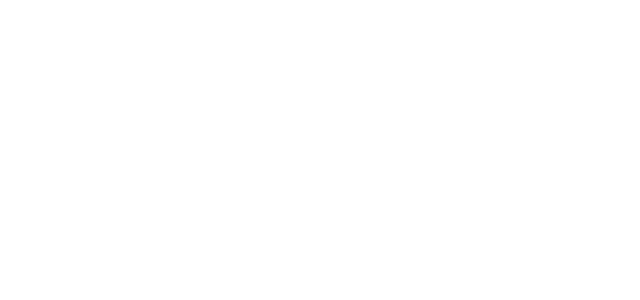
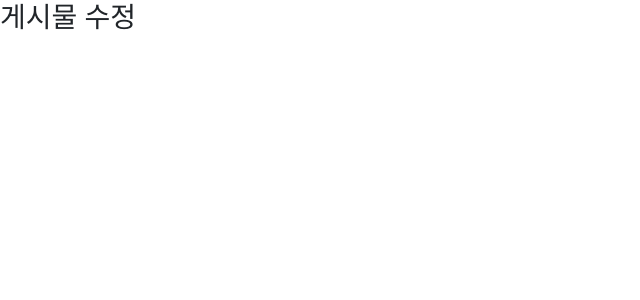
Before and after one commit to sebaek/react-20250630, a React (Vite) app: page /board/edit in a window 1280 px wide. Before the commit this address had no page. Shown: the top 300 px of the page, without its empty margins (0-640 px from the left). Built offline with nearby package versions, Linux system fonts and the light colour scheme.

Commit message:
nested routes

```diff
--- /dev/null
+++ b/src/App43.jsx
@@ -0,0 +1,30 @@
+import React from "react";
+import { BrowserRouter, Route, Routes } from "react-router";
+
+// board/list
+// board/detail
+// board/edit
+// member/list
+// member/detail
+// member/edit
+
+function App43(props) {
+  return (
+    <div>
+      <BrowserRouter>
+        <Routes>
+          <Route path="board/list" element={<h3>게시물 목록</h3>} />
+          <Route path="board/detail" element={<h3>게시물 상세보기</h3>} />
+          <Route path="board/edit" element={<h3>게시물 수정</h3>} />
+          <Route path="member">
+            <Route path="list" element={<h3>회원 목록</h3>} />
+            <Route path="detail" element={<h3>회원 상세</h3>} />
+            <Route path="edit" element={<h3>회원 수정</h3>} />
+          </Route>
+        </Routes>
+      </BrowserRouter>
+    </div>
+  );
+}
+
+export default App43;
--- a/src/main.jsx
+++ b/src/main.jsx
@@ -1,10 +1,10 @@
 import { StrictMode } from "react";
 import { createRoot } from "react-dom/client";
 import "bootstrap/dist/css/bootstrap.min.css";
-import App42 from "./App42.jsx";
+import App43 from "./App43.jsx";
 
 createRoot(document.getElementById("root")).render(
   <StrictMode>
-    <App42 />
+    <App43 />
   </StrictMode>,
 );
```
